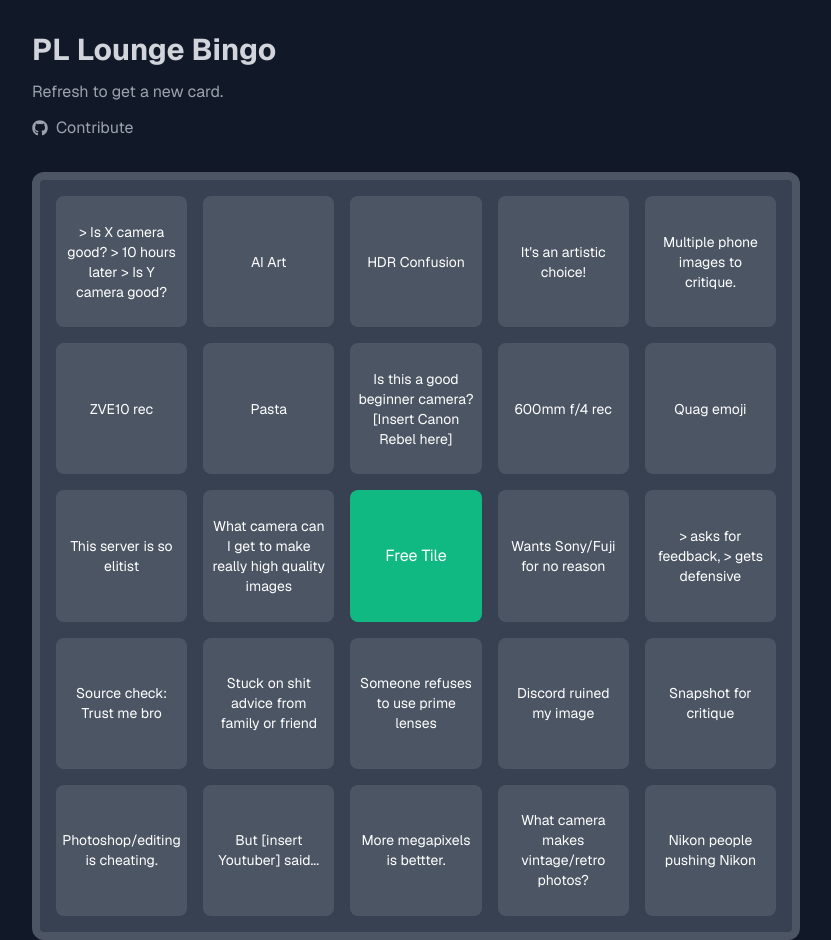
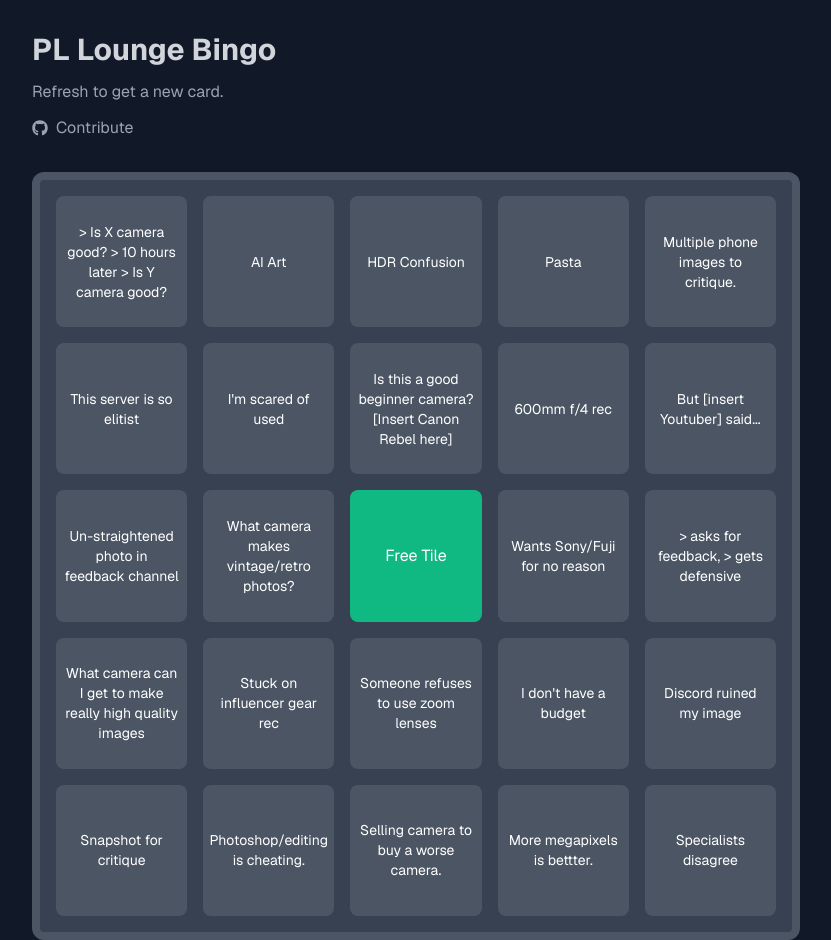
Before and after one commit to cgstvsn/pl-bingo, a Next.js app: page / in a window 1280 px wide. Shown: the whole page, without its empty margins (224-1055 px from the left). Built offline with nearby package versions, Linux system fonts and the light colour scheme.

Commit message:
Update tiles.ts

```diff
--- a/app/tiles.ts
+++ b/app/tiles.ts
@@ -43,4 +43,5 @@ export const tiles = [
   "Are these presets worth [insert cost]",
   "Quag emoji",
   "But [insert Youtuber] said...",
+  "Selling camera to buy a worse camera."
 ];
```
